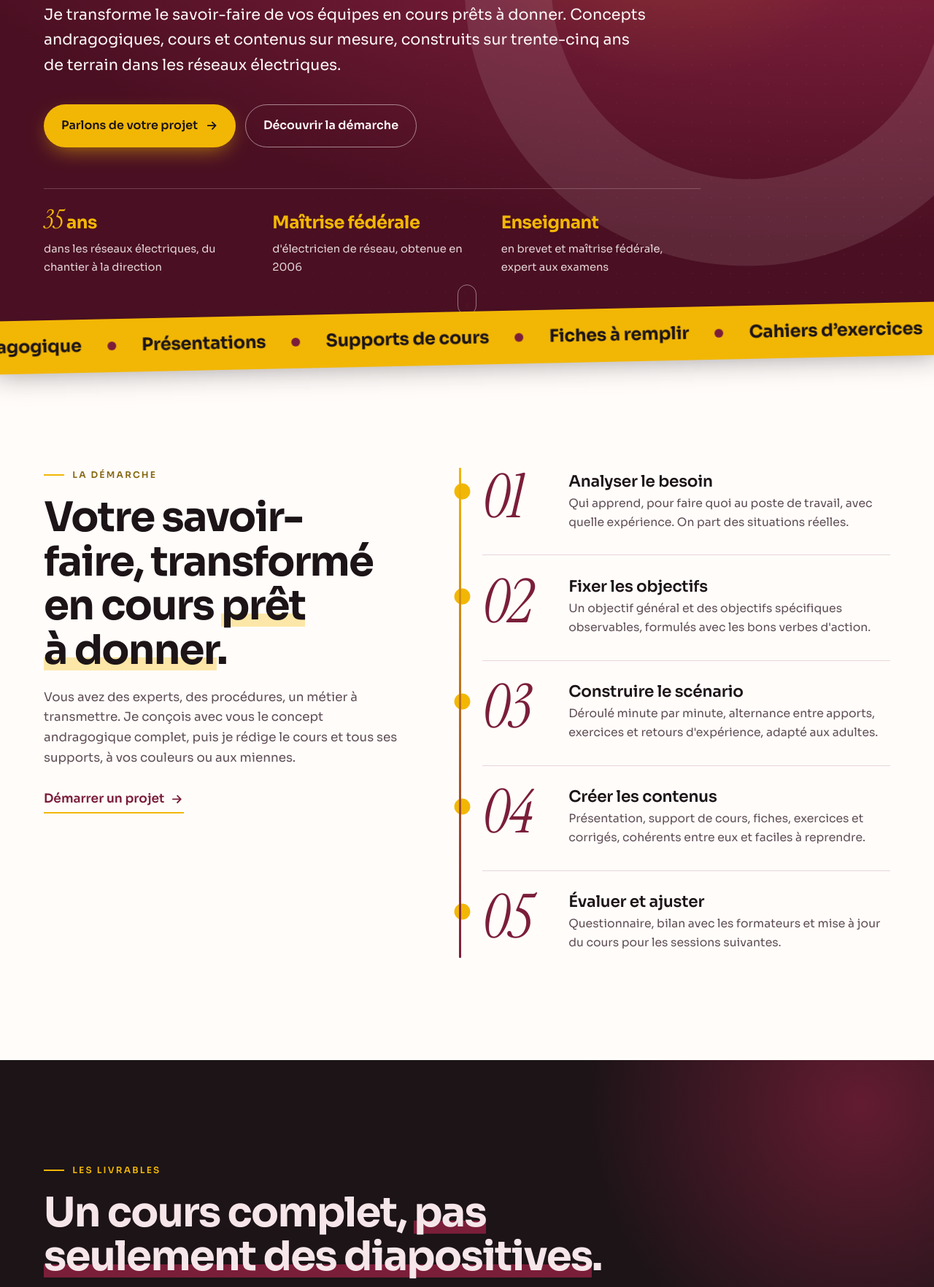
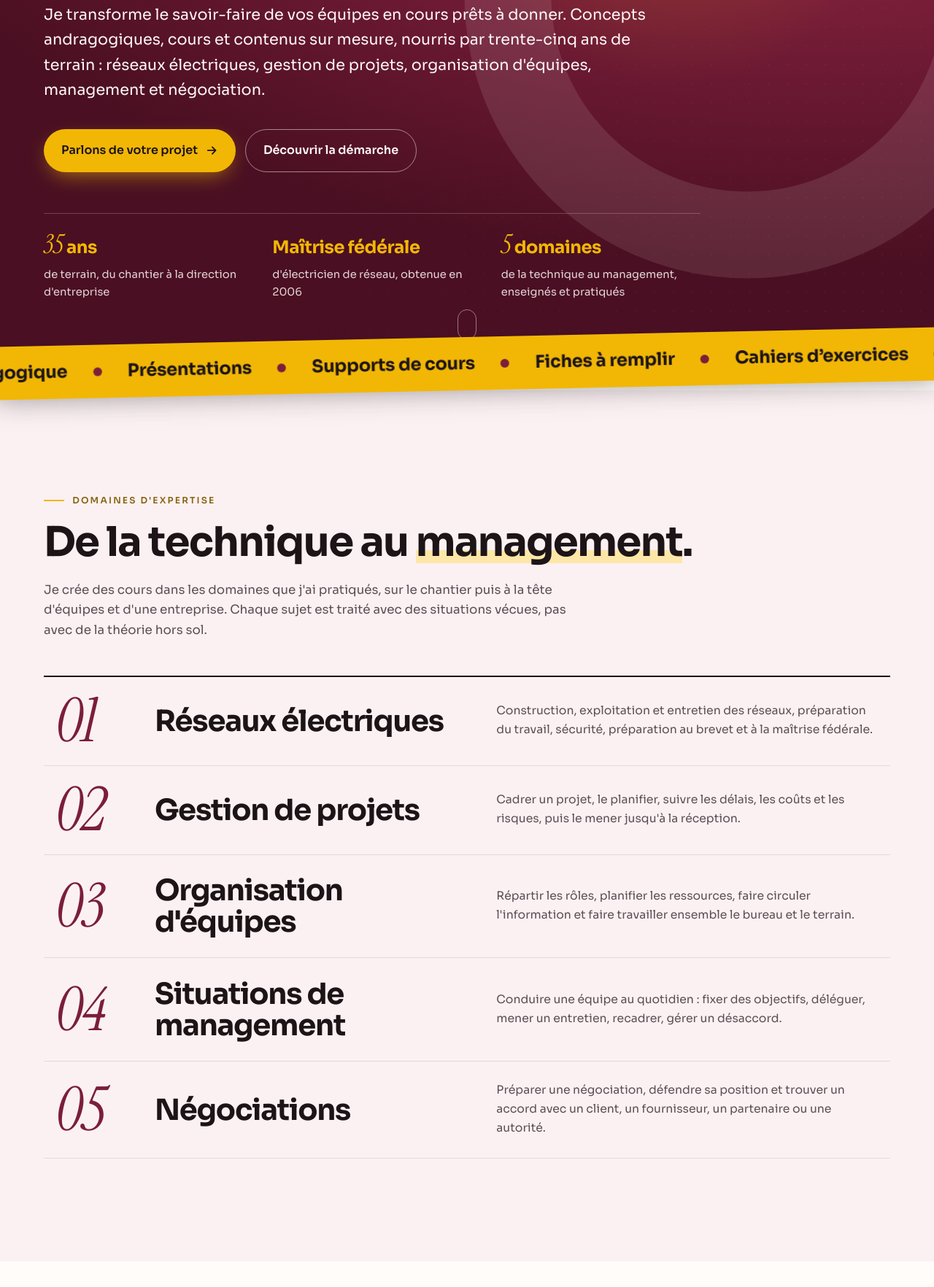
Before and after one commit to jfcpro/site, a plain HTML site: page index.html in a window 1280 px wide. Shown: the part 496-2260 px from the top of the page at 73% size. Drawn offline with Linux system fonts and the light colour scheme.

Commit message:
Section Domaines d'expertise (projets, équipes, management, négociations)
Co-Authored-By: Claude Fable 5.2 <noreply@anthropic.com>
Claude-Session: https://claude.ai/code/session_01WXFoZz724LVLti9qmZbpNS

```diff
--- a/index.html
+++ b/index.html
@@ -4,7 +4,7 @@
 <meta charset="utf-8">
 <meta name="viewport" content="width=device-width, initial-scale=1, viewport-fit=cover">
 <title>Jean-François Caddoux · Formation d'adultes · Création de cours</title>
-<meta name="description" content="Jean-François Caddoux, formation d'adultes et création de cours en Suisse romande. Des cours qui partent du travail réel, pour la branche électrique et les équipes techniques.">
+<meta name="description" content="Jean-François Caddoux, formation d'adultes et création de cours en Suisse romande. Des cours qui partent du travail réel : réseaux électriques, gestion de projets, organisation d'équipes, management et négociation.">
 <link rel="icon" href="images/logo.svg" type="image/svg+xml">
 <link rel="preconnect" href="https://fonts.googleapis.com"><link rel="preconnect" href="https://fonts.gstatic.com" crossorigin><link rel="stylesheet" href="https://fonts.googleapis.com/css2?family=Instrument+Serif:ital@1&family=Sora:wght@400;600;700;800&display=swap">
 <link rel="stylesheet" href="style.css">
@@ -20,7 +20,8 @@
       <span><b>Jean-François Caddoux</b><small>Formation d'adultes · Création de cours</small></span>
     </a>
     <nav class="nav" aria-label="Navigation principale">
-            <a href="#conception">Démarche</a>
+            <a href="#domaines">Domaines</a>
+      <a href="#conception">Démarche</a>
       <a href="#livrables">Livrables</a>
       <a href="#apropos">À propos</a>
       <a class="nav-cta" href="#contact">Contact</a>
@@ -35,15 +36,15 @@
   <div class="wrap hero-in">
     <p class="eyebrow up" style="--d:0">Suisse romande · Formation d'adultes</p>
     <h1 aria-label="Apprendre en faisant."><span class="line"><span>Apprendre</span></span><span class="line"><span>en <em>faisant</em><b class="dot">.</b></span></span></h1>
-    <p class="lead up" style="--d:5">Je transforme le savoir-faire de vos équipes en cours prêts à donner. Concepts andragogiques, cours et contenus sur mesure, construits sur trente-cinq ans de terrain dans les réseaux électriques.</p>
+    <p class="lead up" style="--d:5">Je transforme le savoir-faire de vos équipes en cours prêts à donner. Concepts andragogiques, cours et contenus sur mesure, nourris par trente-cinq ans de terrain : réseaux électriques, gestion de projets, organisation d'équipes, management et négociation.</p>
     <div class="hero-actions up" style="--d:6">
       <a class="btn btn-main" href="#contact"><span>Parlons de votre projet</span><svg viewBox="0 0 24 24" aria-hidden="true"><path d="M5 12h14M13 6l6 6-6 6" fill="none" stroke="currentColor" stroke-width="2.4" stroke-linecap="round" stroke-linejoin="round"/></svg></a>
       <a class="btn btn-ghost" href="#conception">Découvrir la démarche</a>
     </div>
     <dl class="facts">
-      <div data-r><dt><span data-count="35">35</span> ans</dt><dd>dans les réseaux électriques, du chantier à la direction</dd></div>
+      <div data-r><dt><span data-count="35">35</span> ans</dt><dd>de terrain, du chantier à la direction d'entreprise</dd></div>
       <div data-r style="--d:1"><dt>Maîtrise fédérale</dt><dd>d'électricien de réseau, obtenue en 2006</dd></div>
-      <div data-r style="--d:2"><dt>Enseignant</dt><dd>en brevet et maîtrise fédérale, expert aux examens</dd></div>
+      <div data-r style="--d:2"><dt><span data-count="5">5</span> domaines</dt><dd>de la technique au management, enseignés et pratiqués</dd></div>
     </dl>
   </div>
   <a class="scroll-cue" href="#conception" aria-label="Aller à la démarche"><span></span></a>
@@ -51,6 +52,23 @@
 
 <div class="marquee" aria-hidden="true"><div class="marquee-track"><span>Concept andragogique</span><i aria-hidden="true"></i><span>Scénario pédagogique</span><i aria-hidden="true"></i><span>Présentations</span><i aria-hidden="true"></i><span>Supports de cours</span><i aria-hidden="true"></i><span>Fiches à remplir</span><i aria-hidden="true"></i><span>Cahiers d’exercices</span><i aria-hidden="true"></i><span>Corrigés formateur</span><i aria-hidden="true"></i><span>Évaluation</span><i aria-hidden="true"></i><span>Modules de révision ciblés</span><i aria-hidden="true"></i><span>Capsules vidéo</span><i aria-hidden="true"></i><span>Concept andragogique</span><i aria-hidden="true"></i><span>Scénario pédagogique</span><i aria-hidden="true"></i><span>Présentations</span><i aria-hidden="true"></i><span>Supports de cours</span><i aria-hidden="true"></i><span>Fiches à remplir</span><i aria-hidden="true"></i><span>Cahiers d’exercices</span><i aria-hidden="true"></i><span>Corrigés formateur</span><i aria-hidden="true"></i><span>Évaluation</span><i aria-hidden="true"></i><span>Modules de révision ciblés</span><i aria-hidden="true"></i><span>Capsules vidéo</span><i aria-hidden="true"></i></div></div>
 
+
+<section class="band band-alt" id="domaines">
+  <div class="wrap">
+    <div class="sec-head">
+      <p class="eyebrow" data-r>Domaines d'expertise</p>
+      <h2 data-r style="--d:1">De la technique au <em>management</em>.</h2>
+      <p class="intro" data-r style="--d:2">Je crée des cours dans les domaines que j'ai pratiqués, sur le chantier puis à la tête d'équipes et d'une entreprise. Chaque sujet est traité avec des situations vécues, pas avec de la théorie hors sol.</p>
+    </div>
+    <ol class="domains">
+      <li data-r><span class="num" aria-hidden="true">01</span><h3>Réseaux électriques</h3><p>Construction, exploitation et entretien des réseaux, préparation du travail, sécurité, préparation au brevet et à la maîtrise fédérale.</p></li>
+      <li data-r><span class="num" aria-hidden="true">02</span><h3>Gestion de projets</h3><p>Cadrer un projet, le planifier, suivre les délais, les coûts et les risques, puis le mener jusqu'à la réception.</p></li>
+      <li data-r><span class="num" aria-hidden="true">03</span><h3>Organisation d'équipes</h3><p>Répartir les rôles, planifier les ressources, faire circuler l'information et faire travailler ensemble le bureau et le terrain.</p></li>
+      <li data-r><span class="num" aria-hidden="true">04</span><h3>Situations de management</h3><p>Conduire une équipe au quotidien : fixer des objectifs, déléguer, mener un entretien, recadrer, gérer un désaccord.</p></li>
+      <li data-r><span class="num" aria-hidden="true">05</span><h3>Négociations</h3><p>Préparer une négociation, défendre sa position et trouver un accord avec un client, un fournisseur, un partenaire ou une autorité.</p></li>
+    </ol>
+  </div>
+</section>
 
 <section class="band" id="conception">
   <div class="wrap split">
@@ -101,8 +119,8 @@
     <div class="about-text">
       <p class="eyebrow" data-r>À propos</p>
       <h2 data-r style="--d:1">Du chantier à la direction, puis à la <em>salle de cours</em>.</h2>
-      <p data-r style="--d:2">J'ai commencé comme électricien de réseau en 1990. CFC, brevet fédéral, puis maîtrise fédérale : j'ai été chef d'équipe, contremaître, responsable d'un groupe d'étude, chef de projet dans les énergies renouvelables, puis directeur d'une société de distribution et de production d'électricité.</p>
-      <p data-r style="--d:3">En parallèle, j'enseigne aux futurs brevets et maîtrises de la branche et je suis expert aux examens. C'est là que j'ai trouvé ce que j'aime le plus : concevoir des cours, créer des contenus qui donnent envie d'apprendre et voir les adultes progresser.</p>
+      <p data-r style="--d:2">J'ai commencé comme électricien de réseau en 1990. CFC, brevet fédéral, puis maîtrise fédérale : j'ai été chef d'équipe, contremaître, responsable d'un groupe d'étude, chef de projet dans les énergies renouvelables, puis directeur d'une société de distribution et de production d'électricité. En chemin, j'ai appris à gérer des projets, à organiser des équipes, à conduire des collaborateurs et à négocier.</p>
+      <p data-r style="--d:3">En parallèle, j'enseigne aux futurs brevets et maîtrises de la branche et je suis expert aux examens. La technique et le management, je les ai pratiqués avant de les enseigner. C'est là que j'ai trouvé ce que j'aime le plus : concevoir des cours, créer des contenus qui donnent envie d'apprendre et voir les adultes progresser.</p>
     </div>
   </div>
   <div class="wrap">
--- a/style.css
+++ b/style.css
@@ -146,6 +146,17 @@ h2 em { background: linear-gradient(var(--mark), var(--mark)) no-repeat 0 88% /
 .link-arrow:hover svg { transform: translateX(6px); }
 @media (prefers-color-scheme: dark) { :root:not([data-theme="light"]) .link-arrow { color: var(--fg); } }
 :root[data-theme="dark"] .link-arrow { color: var(--fg); }
+
+/* Domaines d'expertise : grandes lignes éditoriales */
+.domains { list-style: none; margin: 0; padding: 0; border-top: 2px solid var(--fg); }
+.domains li { display: grid; grid-template-columns: 6.5rem minmax(0, 5fr) minmax(0, 6fr); gap: 1rem 2rem; align-items: center; padding: 1.7rem 1rem; border-bottom: 1px solid var(--line); position: relative; transition: opacity .8s var(--ease), transform .9s var(--ease), padding .5s var(--ease), background .4s; }
+.domains li::after { content: ""; position: absolute; left: 0; bottom: -1px; height: 2px; width: 100%; background: var(--dore); transform: scaleX(0); transform-origin: 0 50%; transition: transform .7s var(--ease); }
+.domains li:hover { background: var(--card); padding-left: 1.8rem; }
+.domains li:hover::after { transform: scaleX(1); }
+.domains li:hover .num { color: var(--dore-txt); }
+.domains h3 { font-size: clamp(1.5rem, 3.2vw, 2.5rem); font-weight: 700; letter-spacing: -0.03em; }
+.domains p { color: var(--muted); font-size: .98rem; }
+@media (max-width: 900px) { .domains li { grid-template-columns: 4rem minmax(0, 1fr); padding-inline: 0; } .domains li:hover { padding-left: .6rem; } .domains p { grid-column: 2; } .domains .num { font-size: 3rem; } }
 
 /* Démarche : titre collant à gauche, étapes à numéros géants à droite */
 .split { display: grid; grid-template-columns: minmax(0, 5fr) minmax(0, 6fr); gap: clamp(2rem, 6vw, 6rem); align-items: start; }
```
Also changed, not shown: mentions-legales.html (+1 -1 lines), merci.html (+1 -1 lines).
